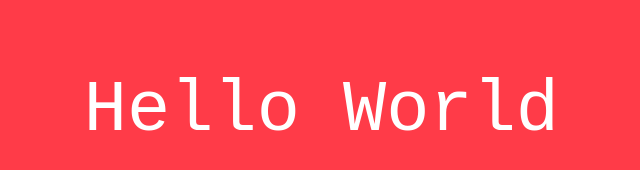
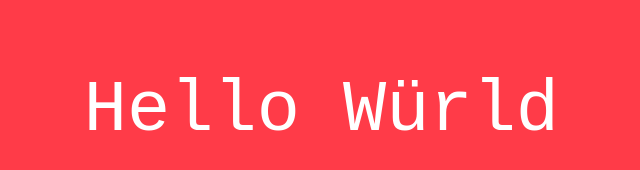
Before and after one commit to emisel/emisel.github.io, a plain HTML site: page index.html in a window 1280 px wide. Shown: the part 330-500 px from the top of the page, 177-817 px from the left. Drawn offline with Linux system fonts and the light colour scheme.

Commit message:
Perfected the output

```diff
--- a/index.html
+++ b/index.html
@@ -17,7 +17,7 @@
 </head>
 <body>
   <header>
-    Hello World
+    Hello Würld
   </header>
 </body>
 </html>
```
